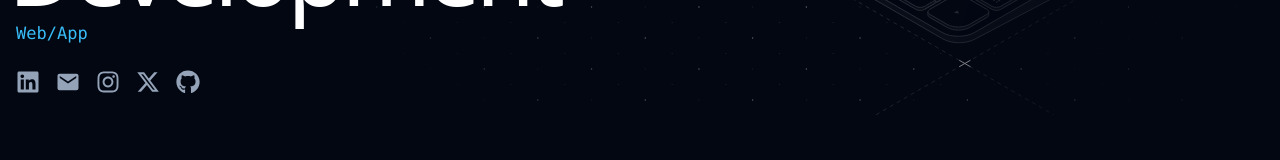
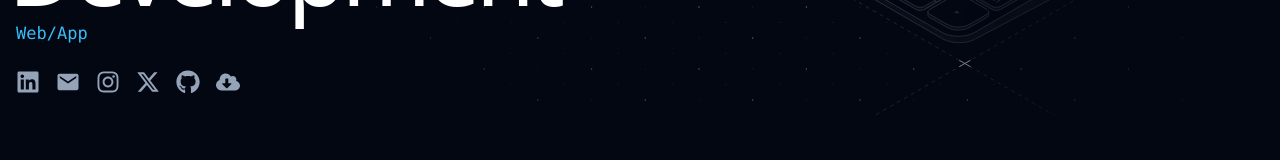
Before and after one commit to vanamkarthiknetha/myportfoliio, a Next.js app: page / in a window 1280 px wide. Shown: the part 476-636 px from the top of the page. Built offline with nearby package versions, Linux system fonts and the light colour scheme.

Commit message:
add: resume link

```diff
--- a/components/HomePage.js
+++ b/components/HomePage.js
@@ -2,7 +2,7 @@
 
 import Navspace from "@/components/Navspace";
 
-import { FaLinkedin, FaInstagram, FaGithub } from "react-icons/fa";
+import { FaLinkedin, FaInstagram, FaGithub, FaCloudDownloadAlt } from "react-icons/fa";
 import { FaXTwitter } from "react-icons/fa6";
 import { IoMdMail, IoIosArrowForward } from "react-icons/io";
 import { HiChevronDoubleDown } from "react-icons/hi";
@@ -120,6 +120,15 @@ const HomePage = () => {
                   <FaGithub />
                 </a>
               </li>
+              <li className="text-slate-400 hover:text-slate-500 dark:hover:text-slate-300">
+                <a
+                  target="_blank"
+                  href="https://drive.google.com/file/d/1PedDplSCNkm7baszaodOF7_ihNG3vkA-/view?usp=drive_link"
+                  className=""
+                >
+                  <FaCloudDownloadAlt />
+                </a>
+              </li>
             </ul>
             <div className="lg:hidden text-2xl flex justify-center opacity-[40%] ">
               <HiChevronDoubleDown />
```
